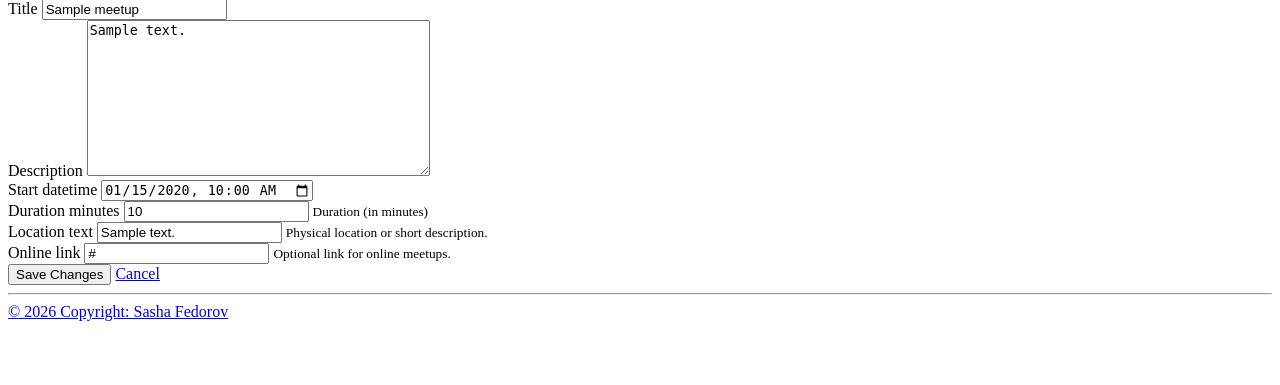
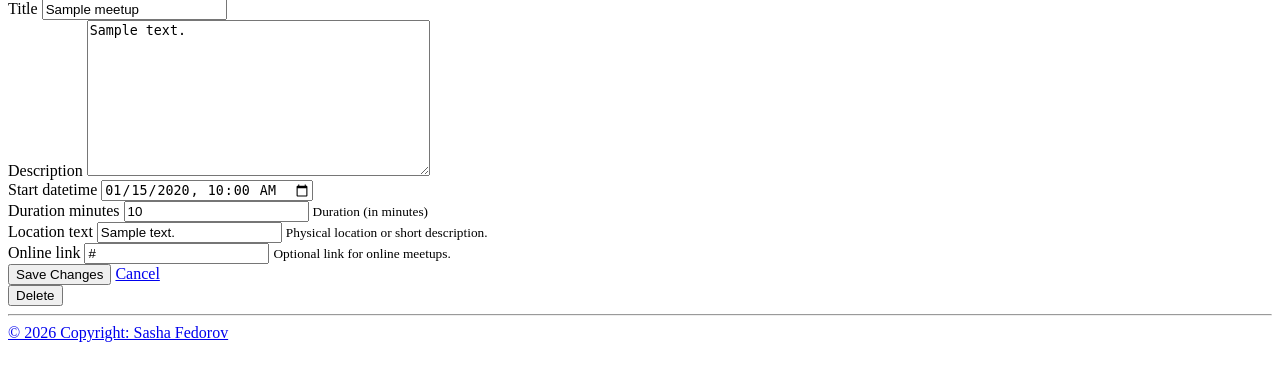
Before and after one commit to sasha-fedorov/meetmeet, a Django app: page /meetups/1/edit/ in a window 1280 px wide. Shown: the part 104-489 px from the top of the page. Run offline with Django 5.2, Linux system fonts and the light colour scheme; tables that the repository leaves empty hold one stand-in row (values such as "Sample post").

Commit message:
feat: add meetup deletion functionality

```diff
--- a/meetups/templates/meetups/meetup_form.html
+++ b/meetups/templates/meetups/meetup_form.html
@@ -49,4 +49,11 @@
       Cancel
     </a>
   </form>
+
+  {% if object %}
+    <form action="{% url 'meetup_delete' object.pk %}" method="post">
+      {% csrf_token %}
+      <button type="submit">Delete</button>
+    </form>
+  {% endif %}
 {% endblock %}
--- a/meetups/urls.py
+++ b/meetups/urls.py
@@ -9,4 +9,6 @@ urlpatterns = [
          views.MeetupCreateView.as_view(), name='meetup_create'),
     path('meetups/<int:pk>/edit/',
          views.MeetupUpdateView.as_view(), name='meetup_update'),
+    path('meetups/<int:pk>/delete/',
+         views.MeetupDeleteView.as_view(), name='meetup_delete'),
 ]
--- a/meetups/views.py
+++ b/meetups/views.py
@@ -53,3 +53,12 @@ class MeetupUpdateView(MeetupFormMixin, UpdateView):
     model = Meetup
     fields = ['title', 'description', 'start_datetime', 'duration_minutes',
               'location_text', 'online_link',]
+
+
+class MeetupDeleteView(DeleteView):
+    model = Meetup
+    success_url = reverse_lazy('meetup_list')
+
+    # Optional: Ensure only the organizer can delete it
+    def get_queryset(self):
+        return self.model.objects.filter(organizer=self.request.user)
```
